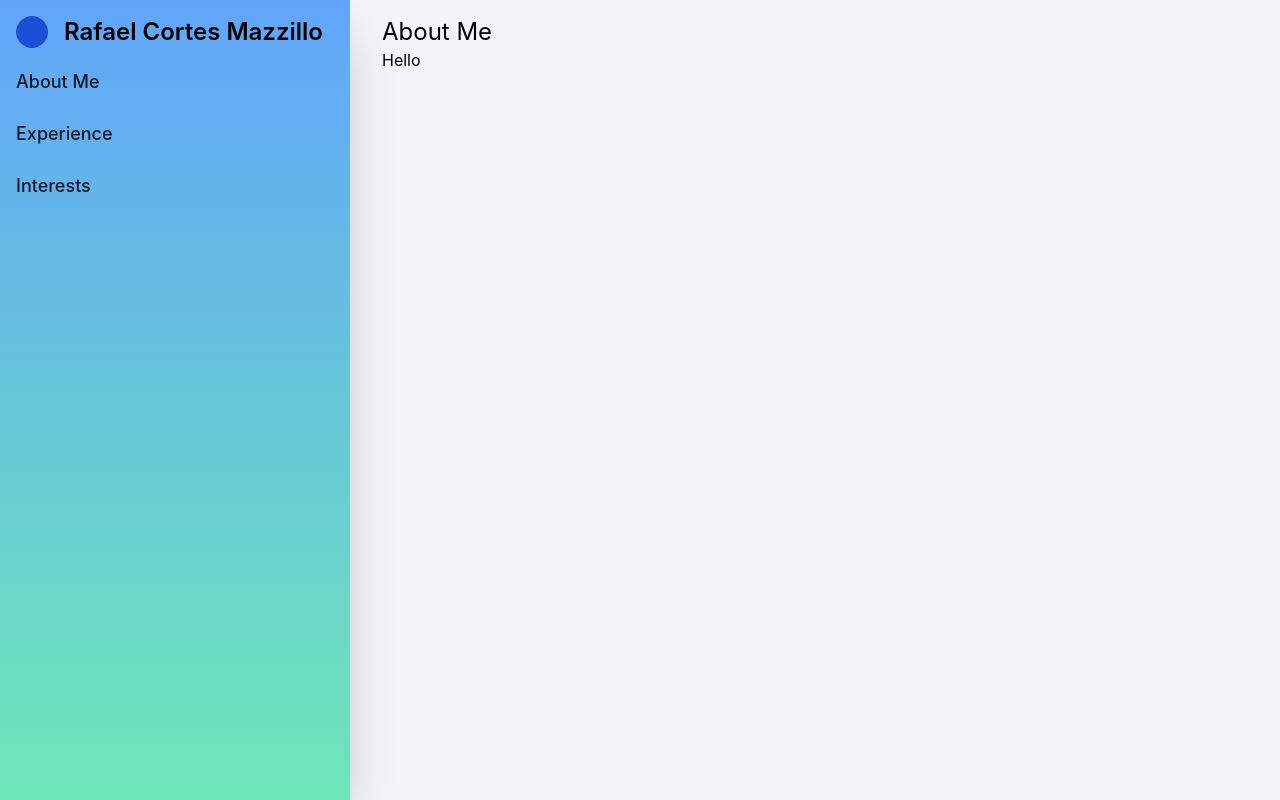
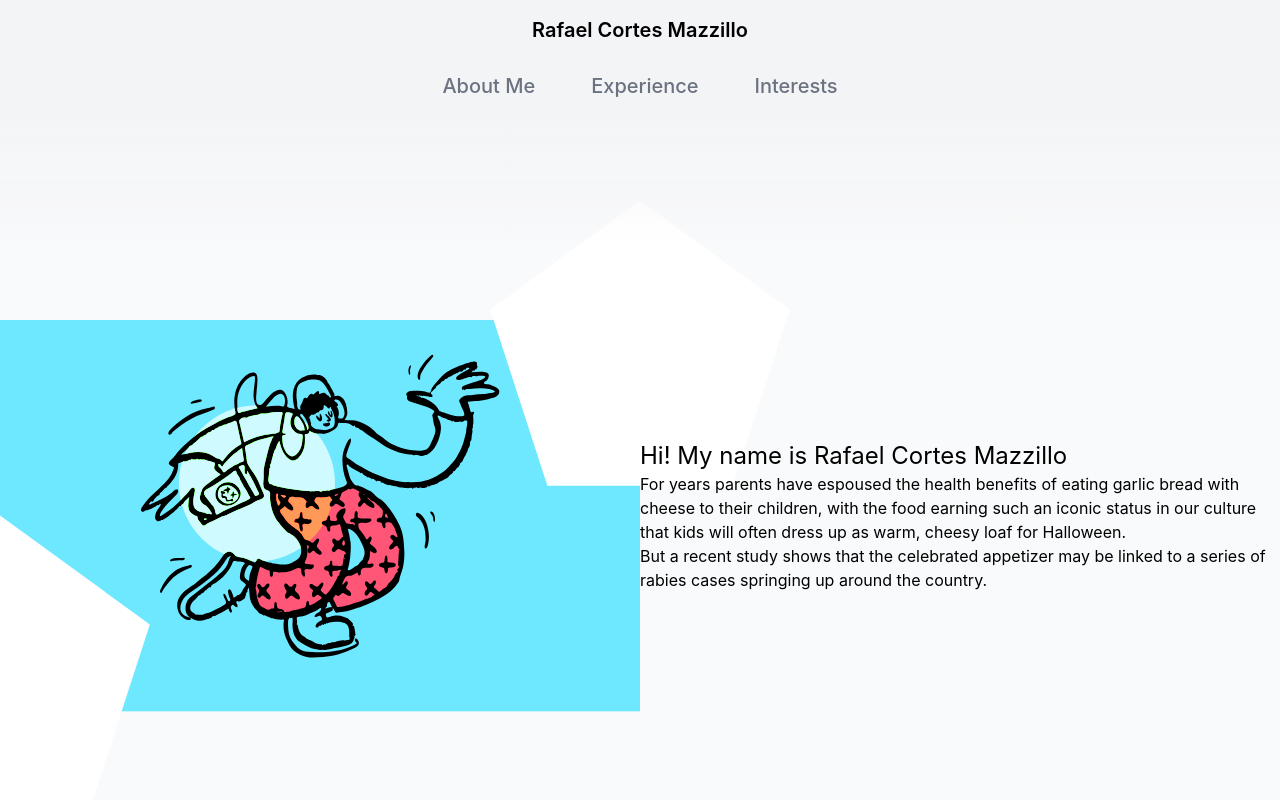
Before and after one commit to racormaz/raf-knows, a React (Create React App) app: page /#about-me in a window 1280 px wide. Built offline with nearby package versions, Linux system fonts and the light colour scheme; what @tailwindcss/typography would draw is missing.

Commit message:
feat: changed layout + base ux added

```diff
--- a/package.json
+++ b/package.json
@@ -18,6 +18,7 @@
     "react-dom": "^17.0.2",
     "react-konva": "^17.0.2-0",
     "react-redux": "^7.2.6",
+    "react-reveal": "^1.2.2",
     "react-scripts": "4.0.3",
     "react-scroll": "^1.8.4",
     "typescript": "^4.1.2",
@@ -48,6 +49,7 @@
     ]
   },
   "devDependencies": {
+    "@svgr/webpack": "^5.5.0",
     "@tailwindcss/typography": "^0.4.1",
     "@types/react-scroll": "^1.8.3",
     "autoprefixer": "^9.8.8",
--- a/src/App.css
+++ b/src/App.css
@@ -1,18 +1,18 @@
 #main-container {
   display: grid;
-  grid-template-areas: "nav content";
-  grid-template-columns: 350px 3fr;
-  grid-template-rows: 1fr;
-  @apply h-screen bg-gray-100;
+  grid-template-areas: "nav" "content";
+  grid-template-columns: 1fr;
+  grid-template-rows: auto 1fr;
+  @apply h-screen bg-gray-50;
   overflow: hidden;
 }
 
 #nav {
   grid-area: "nav";
-  @apply bg-blue-400 shadow-2xl bg-gradient-to-b from-blue-400 to-green-300;
+  @apply bg-gray-100;
 }
 
 #content {
   grid-area: "content";
-  @apply px-8 overflow-y-auto;
+  @apply overflow-y-auto px-8 lg:p-0;
 }
--- a/src/App.tsx
+++ b/src/App.tsx
@@ -4,6 +4,7 @@ import * as SectionComponents from './components/sections';
 import Nav from './components/Nav';
 import "./App.css"
 import { useEffect } from 'react';
+import { Fade } from 'react-reveal';
 
 function App() {
   useEffect(() => {
@@ -14,17 +15,26 @@ function App() {
     {
       label: "About Me",
       target: "about-me",
-      component: SectionComponents.AboutMe
+      component: SectionComponents.AboutMe,
+      revealProps: {
+        right: true
+      }
     },
     {
       label: "Experience",
       target: "experience",
-      component: null
+      component: SectionComponents.AboutMe,
+      revealProps: {
+        left: true
+      }
     },
     {
       label: "Interests",
       target: "interests",
-      component: null
+      component: SectionComponents.AboutMe,
+      revealProps: {
+        right: true
+      }
     }
   ]
 
@@ -32,7 +42,7 @@ function App() {
     const { component: Component } = section
 
     if (Component) {
-      return <Component {...section} />
+      return <Component />
     }
   }
 
@@ -41,13 +51,14 @@ function App() {
       <div id="nav">
         <Nav sections={sections} />
       </div>
-      <div id="content" className="pb-16">
+      <div id="content" className="py-16 lg:py-0">
         {sections.map((section, index) => {
           return (
-            <Element name={section.target} key={index} className="h-screen py-4">
-              <h1>{section.label}</h1>
-              {renderSectionComponent(section)}
-            </Element>
+            <Fade {...section.revealProps} opposite key={index}>
+              <Element name={section.target} className="lg:h-screen pb-10 lg:pb-0 flex justify-center items-center">
+                {renderSectionComponent(section)}
+              </Element>
+            </Fade>
           )
         })}
       </div>
--- a/src/components/Nav.tsx
+++ b/src/components/Nav.tsx
@@ -12,27 +12,29 @@ type NavProps = {
 
 type AllProps = NavProps & PropsFromRedux;
 
-function Nav({ activeSection, fetchData, loading, sections }: AllProps) {
+function Nav({ sections }: AllProps) {
   return (
-    <div className="pt-4 grid gap-3">
+    <div className="lg:grid gap-3 relative hidden">
       {/* Header */}
-      <div className="flex place-items-center space-x-4 px-4">
-        <div className="rounded-full flex-shrink-0 bg-blue-700 h-8 w-8" />
-        <h1 className="font-semibold">
+      <div className="flex place-items-center mt-4 mx-auto prose">
+        {/* <div className="rounded-full flex-shrink-0 bg-blue-700 h-8 w-8" /> */}
+        <h2 className="font-semibold">
           Rafael Cortes Mazzillo
-        </h1>
+        </h2>
       </div>
 
       {/* Nav Items */}
-      <div className="grid gap-2">
+      <div className="mx-auto m-2 flex flex-row space-x-6 text-gray-500 font-medium text-xl">
         {sections.map(({ target, label }, index) => (
-          <Link key={index} activeClass="bg-blue-200 shadow-lg" to={target} offset={0} hashSpy={true} spy={true} smooth={true} duration={800} containerId="content">
-            <div className="font-medium text-gray-900 text-lg px-4 py-2 hover:bg-blue-200 hover:shadow-lg cursor-pointer transition duration-500 ease-in-out">
+          <Link key={index} activeClass="border-b-4 border-gray-800 transform scale-105 translate-y-1 text-gray-900 transition duration-500 ease-in-out" to={target} offset={0} hashSpy={true} spy={true} smooth={true} duration={800} containerId="content">
+            <div className="px-4 py-2 transform hover:translate-y-1 hover:scale-105 cursor-pointer transition duration-500 ease-in-out">
               {label}
             </div>
           </Link>
         ))}
       </div>
+
+      <div className="absolute z-10 w-full top-full h-32 bg-gradient-to-b from-gray-100" />
     </div>
   )
 }
--- a/src/components/sections/AboutMe.tsx
+++ b/src/components/sections/AboutMe.tsx
@@ -1,10 +1,26 @@
-import { SectionProps } from "./interfaces";
+import { ReactComponent as Composition } from "../../assets/illustrations/composition.svg"
+import BaseSection from "./BaseSection";
 
-function AboutMe({ target }: SectionProps) {
+const AboutMe: React.FC = () => {
   return (
-    <div>
-      Hello
-    </div>
+    <BaseSection
+    >
+      {{
+        left: <Composition className="h-auto w-full overflow-visible" />,
+        right: <article className="prose lg:prose-xl">
+          <h1>Hi! My name is Rafael Cortes Mazzillo</h1>
+          <p>
+            For years parents have espoused the health benefits of eating garlic bread with cheese to their
+            children, with the food earning such an iconic status in our culture that kids will often dress
+            up as warm, cheesy loaf for Halloween.
+          </p>
+          <p>
+            But a recent study shows that the celebrated appetizer may be linked to a series of rabies cases
+            springing up around the country.
+          </p>
+        </article>
+      }}
+    </BaseSection>
   );
 }
 
--- /dev/null
+++ b/src/components/sections/BaseSection.tsx
@@ -0,0 +1,18 @@
+import { SectionProps } from "./interfaces";
+
+const BaseSection: React.FC<SectionProps> = ({ children: { left, right } }) => {
+  const areaClass = "w-full lg:w-1/2 flex items-center justify-center"
+
+  return (
+    <div className="flex flex-col sm:flex-row lg:max-h-96">
+      <div className={areaClass}>
+        {left}
+      </div>
+      <div className={areaClass}>
+        {right}
+      </div>
+    </div>
+  );
+}
+
+export default BaseSection;
--- a/src/components/sections/interfaces.tsx
+++ b/src/components/sections/interfaces.tsx
@@ -1,3 +1,6 @@
 export interface SectionProps {
-  target: string
+  children: {
+    left: React.ReactNode
+    right: React.ReactNode
+  }
 }
--- /dev/null
+++ b/src/moduleTypes.d.ts
@@ -0,0 +1 @@
+declare module "react-reveal";
```
Also changed, not shown: src/assets/illustrations/composition.svg (added), 1 other file (tests, documents, lock files or other folders).
